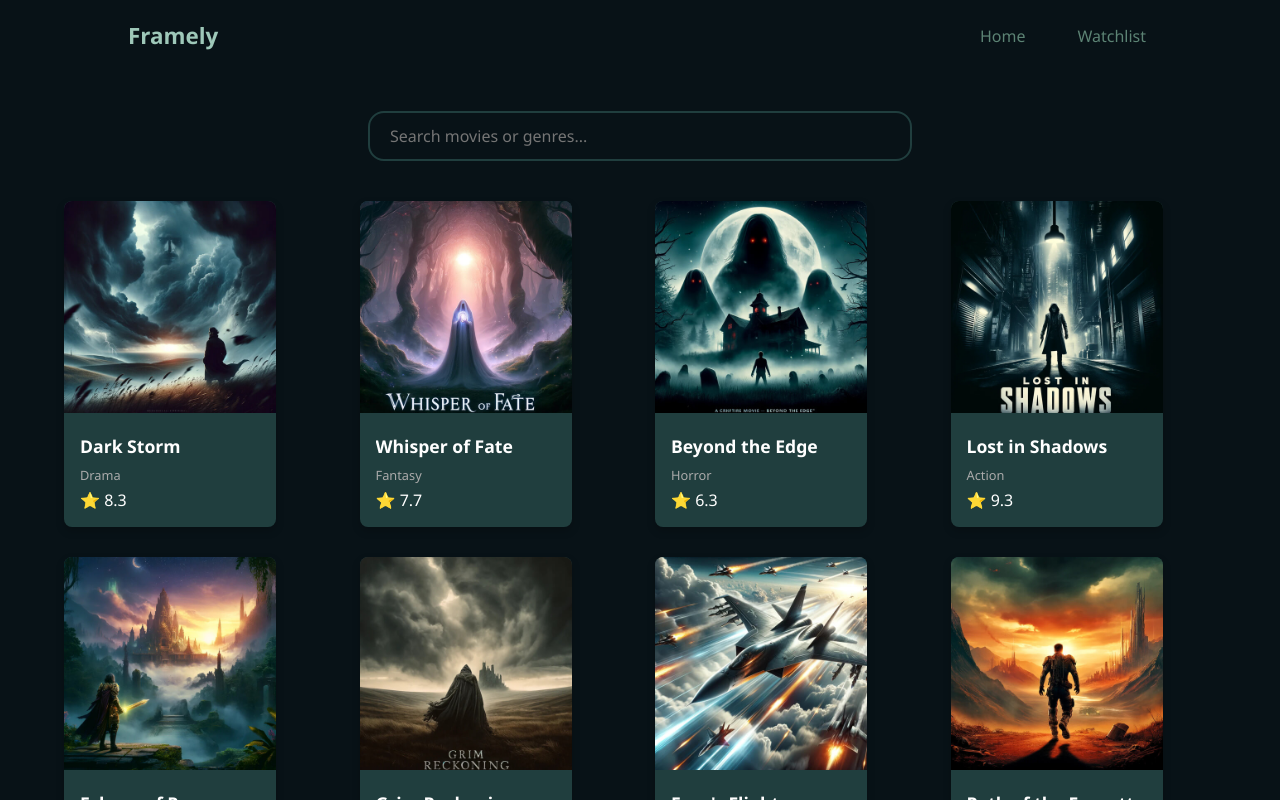
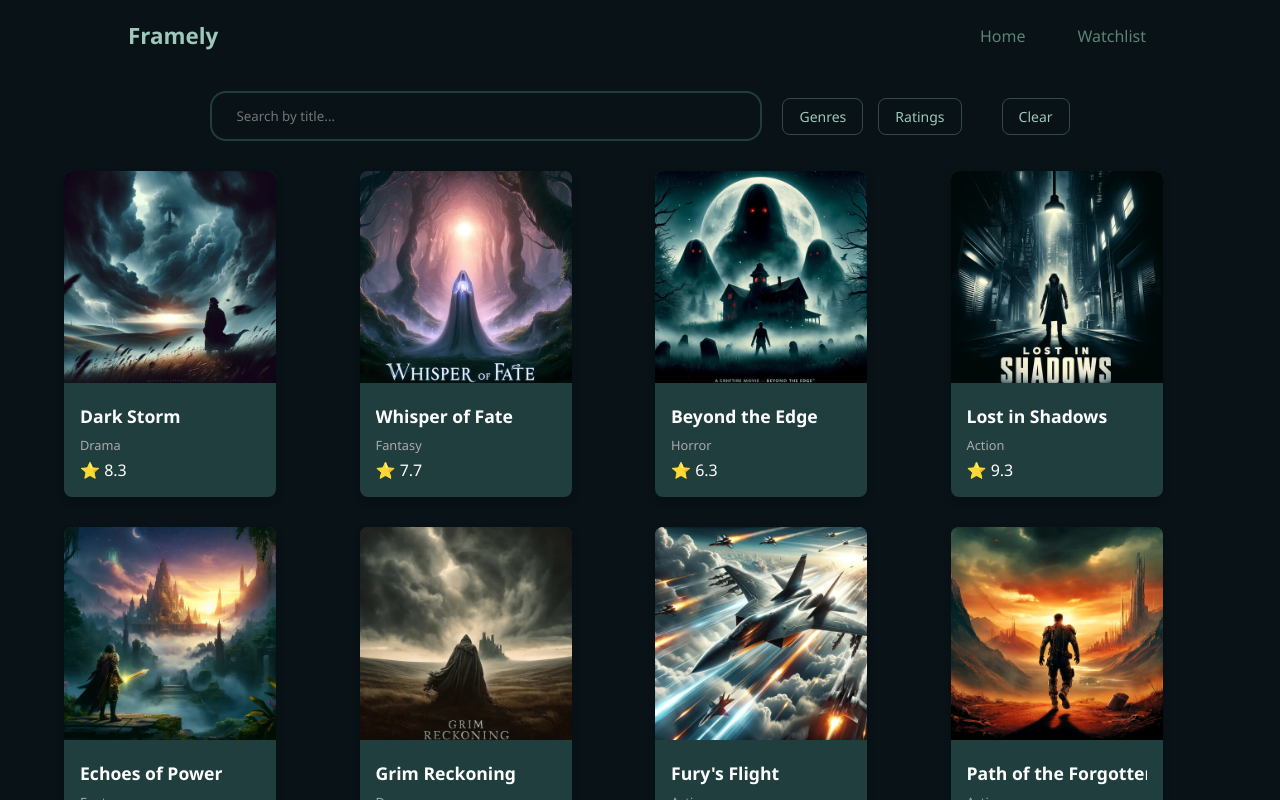
Before and after one commit to ana-maria-ursache/Movie-Application, a React (Vite) app: page / in a window 1280 px wide. Shown: the top 800 px of the page. Built offline with nearby package versions, Linux system fonts and the light colour scheme.

Commit message:
added search filters

```diff
--- a/src/components/MoviesContainer/MoviesContainer.css
+++ b/src/components/MoviesContainer/MoviesContainer.css
@@ -17,16 +17,119 @@
 
 .search-input {
     width: 500px;
-    padding: 12px 20px;
+    max-width: 90%;
+    padding: 14px 24px;
     border-radius: 16px;
+    background: var(--dark);
     border: 2px solid var(--dark-green);
-    background: var(--dark);
-    color: var(--light-green);
-    font-size: 1rem;
-    outline: none;
-    transition: border-color 0.3s;
+    color: var(--lighter-green);
 }
 
 .search-input:focus {
     border-color: var(--lighter-green);
 }
+
+.filter-controls {
+    margin-left: 20px;
+    display: flex;
+    gap: 40px;
+}
+
+.dropdown-group {
+    display: flex;
+    gap: 15px;
+}
+
+.custom-dropdown {
+    position: relative;
+}
+
+.dropdown-toggle {
+    background: transparent;
+    border: 1px solid rgba(158, 200, 185, 0.3);
+    color: var(--lighter-green);
+    padding: 8px 16px;
+    border-radius: 8px;
+    cursor: pointer;
+    font-size: 14px;
+    font-weight: 500;
+    transition: all 0.3s ease;
+    align-self: center;
+}
+
+.dropdown-toggle:hover {
+    background-color: rgba(158, 200, 185, 0.1);
+    color: white;
+    border-color: var(--lighter-green);
+}
+
+.dropdown-menu {
+    position: absolute;
+    top: 110%;
+    left: 0;
+    background: #112626;
+    border: 1px solid var(--light-green);
+    border-radius: 8px;
+    padding: 10px;
+    display: flex;
+    flex-direction: column;
+    gap: 8px;
+    min-width: 180px;
+    box-shadow: 0 10px 25px rgba(0, 0, 0, 0.5);
+}
+
+.dropdown-item {
+    display: flex;
+    align-items: center;
+    gap: 10px;
+    color: var(--lighter-green);
+    cursor: pointer;
+    font-size: 0.9rem;
+    padding: 5px;
+}
+
+.dropdown-item:hover {
+    background: rgba(255, 255, 255, 0.05);
+}
+
+.clear-btn {
+    background: transparent;
+    border: 1px solid rgba(158, 200, 185, 0.3);
+    color: var(--lighter-green);
+    padding: 8px 16px;
+    border-radius: 8px;
+    cursor: pointer;
+    font-size: 14px;
+    font-weight: 500;
+    transition: all 0.3s ease;
+    align-self: center;
+}
+
+.clear-btn:hover {
+    background-color: rgba(158, 200, 185, 0.1);
+    color: white;
+    border-color: var(--lighter-green);
+}
+
+.no-results {
+    grid-column: 1 / -1;
+    text-align: center;
+    padding: 40px;
+    color: var(--light-green);
+    font-size: 1.2rem;
+    font-style: italic;
+}
+
+.container-wrapper {
+    display: flex;
+    flex-direction: column;
+    align-items: center;
+    width: 100%;
+}
+
+.container-header {
+    display: flex;
+    flex-direction: row;
+    align-items: center;
+    margin-bottom: 30px;
+}
--- a/src/components/MoviesContainer/MoviesContainer.jsx
+++ b/src/components/MoviesContainer/MoviesContainer.jsx
@@ -4,41 +4,137 @@ import MovieCard from '../MovieCard/MovieCard';
 
 export default function MoviesContainer() {
   const [movies, setMovies] = useState([]);
+
   const [searchTerm, setSearchTerm] = useState('');
 
+  const [selectedGenres, setSelectedGenres] = useState([]);
+  const [selectedRatings, setSelectedRatings] = useState([]);
+
+  const [availableGenres, setAvailableGenres] = useState([]);
+  const [availableRatingBuckets, setAvailableRatingBuckets] = useState([]);
+  const [openDropdown, setOpenDropdown] = useState(null);
+
+  const ratingMap = { '9+': 9, '8+': 8, '7+': 7, 'Below 7': 0 };
+
   useEffect(() => {
+    // getting the movies and the available genres/ratings
     fetch('/movies.json')
-      .then((response) => response.json())
-      .then((data) => setMovies(data))
-      .catch((error) => console.error('Error loading movies:', error));
+      .then((res) => res.json())
+      .then((data) => {
+        setMovies(data);
+        const uniqueGenres = [...new Set(data.map((m) => m.genre.toLowerCase()))]
+          .sort()
+          .map((g) => g.charAt(0).toUpperCase() + g.slice(1));
+        setAvailableGenres(uniqueGenres);
+
+        const buckets = ['9+', '8+', '7+', 'Below 7'].filter((label) =>
+          data.some((m) => {
+            const r = parseFloat(m.rating);
+            if (label === '9+') return r >= 9;
+            if (label === '8+') return r >= 8;
+            if (label === '7+') return r >= 7;
+            return r < 7;
+          })
+        );
+        setAvailableRatingBuckets(buckets);
+      });
   }, []);
 
-  const filteredMovies = movies.filter(
-    (movie) =>
-      movie.title.toLowerCase().includes(searchTerm.toLowerCase()) ||
-      movie.genre.toLowerCase().includes(searchTerm.toLowerCase())
-  );
+  const toggleSelection = (item, list, setList) => {
+    setList((prev) => (prev.includes(item) ? prev.filter((i) => i !== item) : [...prev, item]));
+  };
+
+  // filtering the movies by the rating/genres the user has picked
+  const filteredMovies = movies.filter((movie) => {
+    const matchesSearch = movie.title.toLowerCase().includes(searchTerm.toLowerCase());
+
+    const movieGenre = movie.genre.charAt(0).toUpperCase() + movie.genre.slice(1);
+    const matchesGenre = selectedGenres.length === 0 || selectedGenres.includes(movieGenre);
+
+    let matchesRating = true;
+    if (selectedRatings.length > 0) {
+      const minThreshold = Math.min(...selectedRatings.map((label) => ratingMap[label]));
+      matchesRating = parseFloat(movie.rating) >= minThreshold;
+    }
+
+    return matchesSearch && matchesGenre && matchesRating;
+  });
+
+  const handleClear = () => {
+    setSearchTerm('');
+    setSelectedGenres([]);
+    setSelectedRatings([]);
+    setOpenDropdown(null);
+  };
 
   return (
     <div className="container-wrapper">
-      <div className="search-bar-container">
+      <div className="container-header">
         <input
-          type="text"
-          placeholder="Search movies or genres..."
           className="search-input"
+          placeholder="Search by title..."
+          value={searchTerm}
           onChange={(e) => setSearchTerm(e.target.value)}
         />
+
+        <div className="filter-controls">
+          <div className="dropdown-group">
+            <div className="custom-dropdown">
+              <button
+                className="dropdown-toggle"
+                onClick={() => setOpenDropdown(openDropdown === 'genre' ? null : 'genre')}
+              >
+                Genres {selectedGenres.length > 0 && `(${selectedGenres.length})`}
+              </button>
+              {openDropdown === 'genre' && (
+                <div className="dropdown-menu">
+                  {availableGenres.map((g) => (
+                    <label key={g} className="dropdown-item">
+                      <input
+                        type="checkbox"
+                        checked={selectedGenres.includes(g)}
+                        onChange={() => toggleSelection(g, selectedGenres, setSelectedGenres)}
+                      />
+                      {g}
+                    </label>
+                  ))}
+                </div>
+              )}
+            </div>
+
+            <div className="custom-dropdown">
+              <button
+                className="dropdown-toggle"
+                onClick={() => setOpenDropdown(openDropdown === 'rating' ? null : 'rating')}
+              >
+                Ratings
+              </button>
+              {openDropdown === 'rating' && (
+                <div className="dropdown-menu">
+                  {availableRatingBuckets.map((r) => (
+                    <label key={r} className="dropdown-item">
+                      <input
+                        type="checkbox"
+                        checked={selectedRatings.includes(r)}
+                        onChange={() => toggleSelection(r, selectedRatings, setSelectedRatings)}
+                      />
+                      {r}
+                    </label>
+                  ))}
+                </div>
+              )}
+            </div>
+          </div>
+
+          <button className="clear-btn" onClick={handleClear}>
+            Clear
+          </button>
+        </div>
       </div>
 
       <main className="movies-container">
         {filteredMovies.map((movie) => (
-          <MovieCard
-            key={movie.id}
-            title={movie.title}
-            image={movie.image}
-            genre={movie.genre}
-            rating={movie.rating}
-          />
+          <MovieCard key={movie.id} {...movie} />
         ))}
       </main>
     </div>
```
